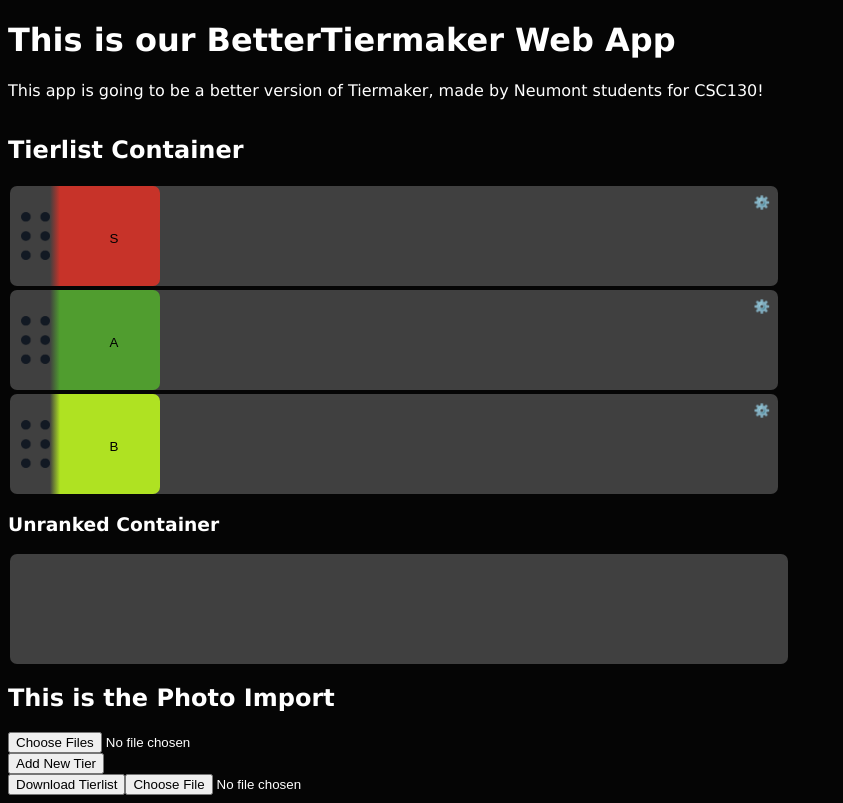
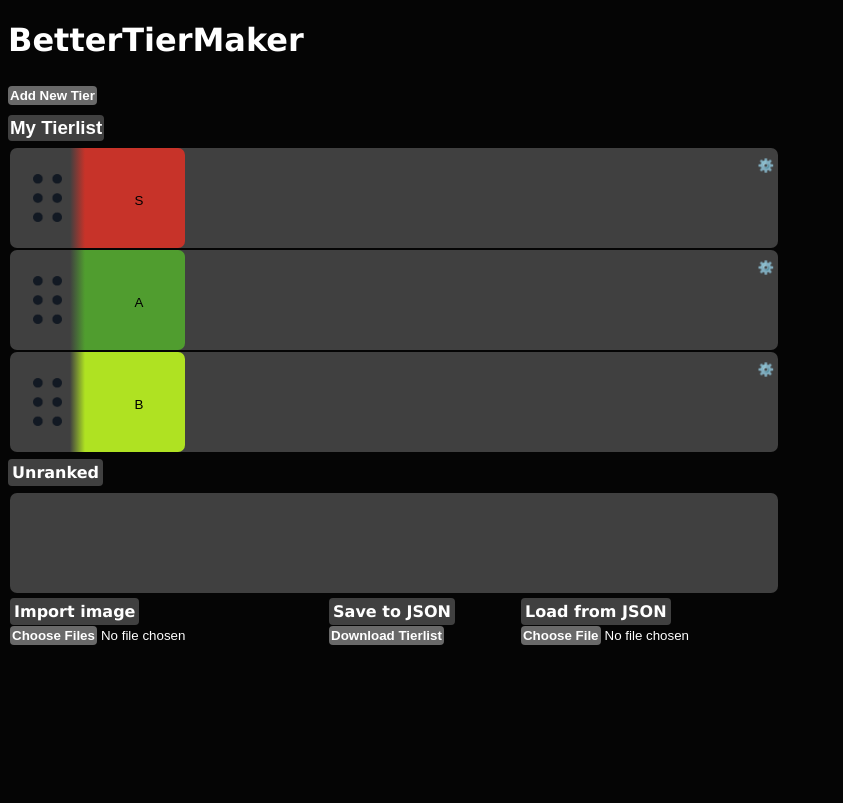
Before and after one commit to jadnf/BetterTiermaker, a React (Create React App) app in the folder front-end/: page / in a window 1280 px wide. Shown: the whole page, without its empty margins (0-843 px from the left). Built offline with nearby package versions, Linux system fonts and the light colour scheme.

Commit message:
mooooore styling
added button styling and other stuff

```diff
--- a/front-end/src/App.jsx
+++ b/front-end/src/App.jsx
@@ -5,10 +5,7 @@ function App() {
   return (
     <div className="App">
       <header className="App-header">
-        <h1>This is our BetterTiermaker Web App</h1>
-        <p>
-          This app is going to be a better version of Tiermaker, made by Neumont students for CSC130!
-        </p>
+        <h1>BetterTierMaker</h1>
         <TierlistPage />
       </header>
     </div>
--- a/front-end/src/components/PhotoImport.jsx
+++ b/front-end/src/components/PhotoImport.jsx
@@ -15,8 +15,6 @@ function UploadPhoto({ onUpload }) {
 
   return (
     <div>
-      <h2>This is the Photo Import</h2>
-
       <input type="file" multiple accept="image/*" onChange={handleFileChange} />
     </div>
   );
--- a/front-end/src/components/TierlistContainer.jsx
+++ b/front-end/src/components/TierlistContainer.jsx
@@ -2,6 +2,7 @@ import { SortableContext, verticalListSortingStrategy } from "@dnd-kit/sortable"
 import Tier from "../components/Tier.jsx";
 export default function TierlistContainer(props) {
 
+    const name = props.name;
     const tierOrder = props.tierOrder;
     const tiers = props.tiers;
     const itemsData = props.itemsData;
@@ -38,14 +39,16 @@ export default function TierlistContainer(props) {
 
     return (
         <div className="tiers-container">
-            <h2>Tierlist Container</h2>
-            <SortableContext items={tierOrder} strategy={verticalListSortingStrategy}>
+            <input type="text" value={name} onChange={props.handleNameChange} className="tierlist-name-input"/>
+            <div>
+                <SortableContext items={tierOrder} strategy={verticalListSortingStrategy}>
+                    {tierOrder.map((tierId) => {
+                        return(<Tier key={tierId} id={tierId} items={tiers[tierId]} removeTier={removeTier} tierData={tiersData[tierId]} handleTitleChange={handleTitleChange} handleLabelColorChange={handleLabelColorChange} itemsData={itemsData} updateItemLabel={updateItemLabel}/>)
 
-                {tierOrder.map((tierId) => {
-                    return(<Tier key={tierId} id={tierId} items={tiers[tierId]} removeTier={removeTier} tierData={tiersData[tierId]} handleTitleChange={handleTitleChange} handleLabelColorChange={handleLabelColorChange} itemsData={itemsData} updateItemLabel={updateItemLabel}/>)
+                    })}
+                </SortableContext>
+            </div>
 
-                })}
-            </SortableContext>
         </div>
     );
 }
--- a/front-end/src/components/UnrankedItemsContainer.jsx
+++ b/front-end/src/components/UnrankedItemsContainer.jsx
@@ -9,9 +9,8 @@ export default  function UnrankedItemsContainer(props) {
     });
 
     return (
-        <div>
         <SortableContext id={props.id} items={items} strategy={rectSortingStrategy}>
-                <h3>Unranked Container</h3>
+            <h4>Unranked</h4>
             <div className="unranked-container rounded-container" ref={setNodeRef}>
                 {items.map((id) => {
                     return (
@@ -20,6 +19,5 @@ export default  function UnrankedItemsContainer(props) {
                 })}
             </div>
         </SortableContext>
-        </div>
     );
 }
--- a/front-end/src/pages/TierlistPage.jsx
+++ b/front-end/src/pages/TierlistPage.jsx
@@ -13,6 +13,7 @@ import {saveTierListToJSONFile, loadTierListFromJSONFIle} from "../utils/JSONUti
 
 export default function TierlistPage() {
     // const draggables = [1, 2, 3, 4, 5];
+    const [name, setName] = useState("My Tierlist");
     const [tiers, setTiers] = useState({
         '0' : [],
         '1' : [],
@@ -49,17 +50,30 @@ export default function TierlistPage() {
     return (
         <DndContext sensors={sensors} onDragStart={handleDragStart} onDragEnd={handleDragEnd} onDragOver={handleDragOver}>
             <div>
-                <TierlistContainer tierOrder={tierOrder} tiersData={tiersData} setTiersData={setTiersData} tiers={tiers} itemsData={itemsData} removeTier={removeTier} updateItemLabel={updateItemLabel} />
-                <UnrankedItemsContainer id="0" items={tiers['0']} itemsData={itemsData} />
-
-                <UploadPhoto onUpload={handleUpload} />
+                <AddNewTier onAdd={addNewTier} />
+                <TierlistContainer tierOrder={tierOrder} tiersData={tiersData} setTiersData={setTiersData} tiers={tiers} itemsData={itemsData} removeTier={removeTier} updateItemLabel={updateItemLabel} handleNameChange={handleNameChange} name={name} />
 
                 <DragOverlay>
                     {dragOverlayLogic()}
                 </DragOverlay>
-                <AddNewTier onAdd={addNewTier} />
-                <button onClick={() => saveTierListToJSONFile(tiers, tierOrder, tiersData, itemsData, tierCount)}>Download Tierlist</button>
-                <input type="file" accept="application/json,.json" onChange={handleLoadTierlist} />
+                <div className="utility-container">
+                    <UnrankedItemsContainer id="0" items={tiers['0']} itemsData={itemsData} />
+                    <div className="file-stuff">
+                        <div>
+                            <h4>Import image</h4>
+                            <UploadPhoto onUpload={handleUpload} />
+                        </div>
+                        <div>
+                            <h4>Save to JSON</h4> <br></br>
+                            <button onClick={() => saveTierListToJSONFile(name, tiers, tierOrder, tiersData, itemsData, tierCount)}>Download Tierlist</button>
+                        </div>
+                        <div>
+                            <h4>Load from JSON</h4> <br></br>
+                            <input type="file" accept="application/json,.json" onChange={handleLoadTierlist} />
+                        </div>
+                    </div>
+                </div>
+
             </div>
         </DndContext>
     );
@@ -182,6 +196,10 @@ export default function TierlistPage() {
         }
     }
 
+    function handleNameChange(e) {
+        setName(e.target.value);
+    }
+
     function handleUpload(imageUrl, fileName= "") {
          const newItemId = crypto.randomUUID();
 
@@ -265,6 +283,6 @@ export default function TierlistPage() {
     function handleLoadTierlist(e) {
         let file = e.target.files[0];
         if (!file) return;
-        loadTierListFromJSONFIle(file, setTiers, setTierOrder, setTiersData, setItemsData, setTierCount);
+        loadTierListFromJSONFIle(file, setName, setTiers, setTierOrder, setTiersData, setItemsData, setTierCount);
     }
 }
--- a/front-end/src/styles.css
+++ b/front-end/src/styles.css
@@ -3,12 +3,65 @@
     --background-container: rgb(64, 64, 64);
     --background-drag-hover: rgb(91, 91, 91);
     --background-container-2: rgb(105, 105, 105);
+    --background-container-3: rgb(125, 125, 125);
 }
 
 body {
     font-family: Verdana, Geneva, Tahoma, sans-serif;
     background-color: var(--background-main);
     color: white;
+    width: 60vw;
+}
+
+h3{
+    background-color: var(--background-container);
+    display: inline;
+    width: max-content;
+    margin: 5px;
+    padding: 4px;
+    border-radius: 4px;
+}
+
+h4{
+    background-color: var(--background-container);
+    display: inline;
+    width: max-content;
+    margin-top: 5px;
+    margin-bottom: 5px;
+    padding: 4px;
+    border-radius: 4px;
+}
+
+button{
+    margin-top: 5px;
+    margin-bottom: 5px;
+    padding: 2px;
+    border-radius: 4px;
+    border: none;
+    color: white;
+    font-weight: bold;
+    background-color: var(--background-container-2);
+}
+
+input::file-selector-button {
+    margin-top: 5px;
+    margin-bottom: 5px;
+    padding: 2px;
+    border-radius: 4px;
+    border: none;
+    color: white;
+    font-weight: bold;
+    background-color: var(--background-container-2);
+}
+
+.file-stuff {
+    margin-top: 5px;
+    margin-bottom: 5px;
+    padding: 2px;
+    border-radius: 4px;
+    border: none;
+    color: white;
+    font-weight: bold;
 }
 
 .rounded-container {
@@ -32,11 +85,12 @@ body {
 
 .tier{
     display: grid;
-    grid-template-columns: 50px 100px 1fr 100px;
+    grid-template-columns: 75px 100px 1fr 100px;
     height: 100px;
     width: 60vw;
     background-color: var(--background-container);
 }
+
 .drag-handle {
     grid-column: 1;
     display: flex;
@@ -45,6 +99,10 @@ body {
     align-items: center;
     justify-content: center;
 
+}
+
+.drag-handle img {
+    width: 15px;
 }
 
 .tier-input {
@@ -144,15 +202,11 @@ body {
 }
 
 .unranked-container {
-    display: inline-block;
+    height: 100px;
     width: 60vw;
-    min-height: 100px;
+    display: flex;
+    flex-direction: column;
     background-color: var(--background-container);
-    display: flex;
-    flex-wrap: wrap;
-    flex-direction: row;
-    gap: 5px;
-    padding: 5px;
 }
 
 .tiers-container {
@@ -160,9 +214,34 @@ body {
     flex-direction: column;
 }
 
+.utility-container {
+    display: flex;
+    flex-direction: column;
+}
+
+.file-stuff {
+    display: flex;
+    flex-direction: row;
+    justify-content: space-between;
+}
+
 .item-settings {
-    position: absolute;
     opacity: 0;
+}
+
+.tierlist-name-input {
+    background-color: var(--background-container);
+    display: inline;
+    width: max-content;
+    margin-top: 5px;
+    margin-bottom: 5px;
+    padding: 2px;
+    border-radius: 4px;
+    font-size: 1.17em;
+    color: white;
+    border: none;
+    font-weight: bold;
+    field-sizing: content; /*this works on everything except firefox for some reason*/
 }
 
 .item-settings:hover {
--- a/front-end/src/utils/JSONUtils.js
+++ b/front-end/src/utils/JSONUtils.js
@@ -18,7 +18,7 @@ const objectUrlToBase64 = (objectUrl) => {
 };
 // End of gemini code
 
-const saveTierListToJSONFile = async (tiers, tierOrder, tiersData, itemsData, tierCount) => {
+const saveTierListToJSONFile = async (name, tiers, tierOrder, tiersData, itemsData, tierCount) => {
     let encodedItemsData = JSON.parse(JSON.stringify(itemsData));
     const keys = Object.keys(encodedItemsData);
     // Promise logic done with the help of Gemini
@@ -36,6 +36,7 @@ const saveTierListToJSONFile = async (tiers, tierOrder, tiersData, itemsData, ti
     // End of Gemini code
 
     let jsonData = {
+        name: name,
         tiers: tiers,
         tierOrder: tierOrder,
         tiersData: tiersData,
@@ -53,7 +54,7 @@ const saveTierListToJSONFile = async (tiers, tierOrder, tiersData, itemsData, ti
     URL.revokeObjectURL(url);
 }
 
-const loadTierListFromJSONFIle = async (file, setTiers, setTierOrder, setTiersData, setItemsData, setTierCount) => {
+const loadTierListFromJSONFIle = async (file, setName, setTiers, setTierOrder, setTiersData, setItemsData, setTierCount) => {
     let fileText;
 
     if (file instanceof File) {
@@ -69,6 +70,7 @@ const loadTierListFromJSONFIle = async (file, setTiers, setTierOrder, setTiersDa
         return;
     }
 
+    setName(fileObject?.name);
     setTiers(fileObject?.tiers);
     setTierOrder(fileObject?.tierOrder);
     setTiersData(fileObject?.tiersData);
```
Lines whose indentation alone changed are shown as unchanged.
